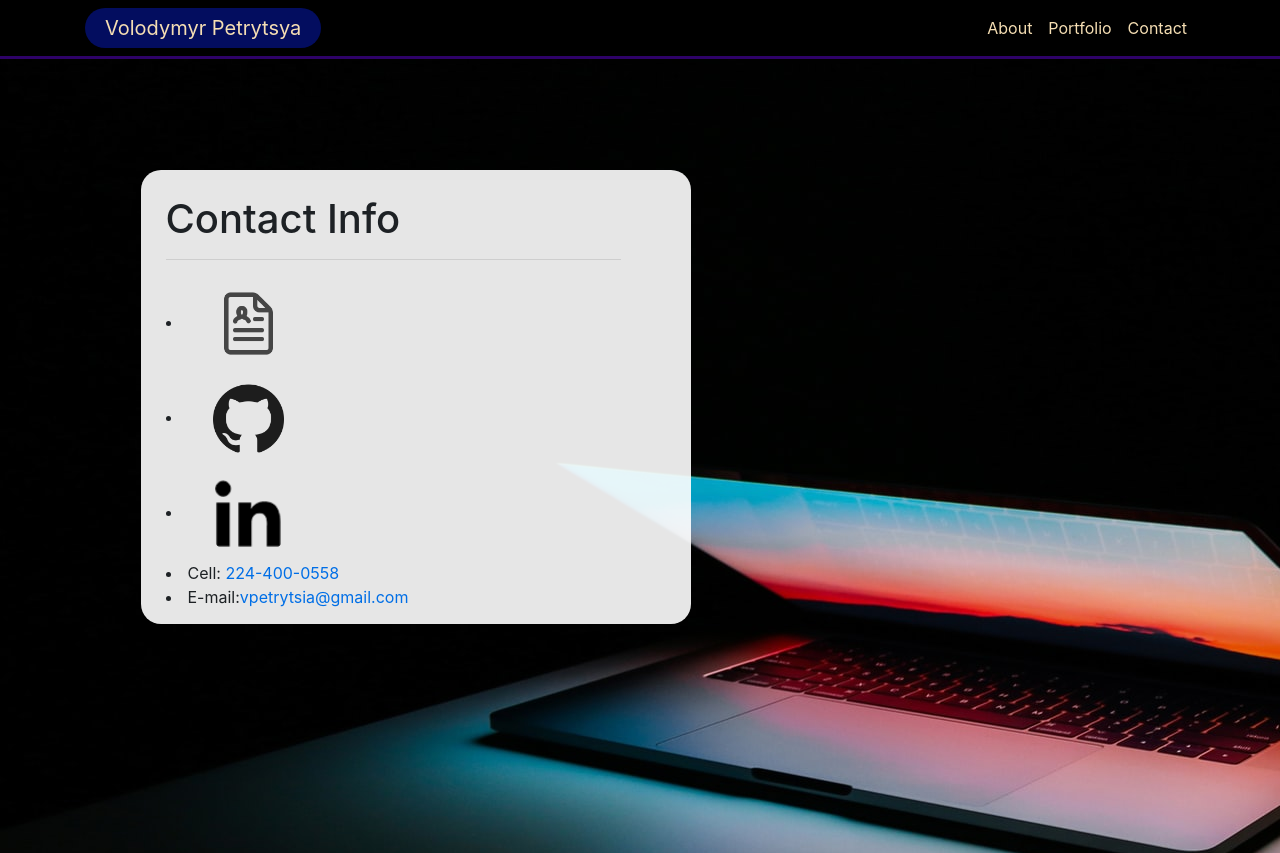
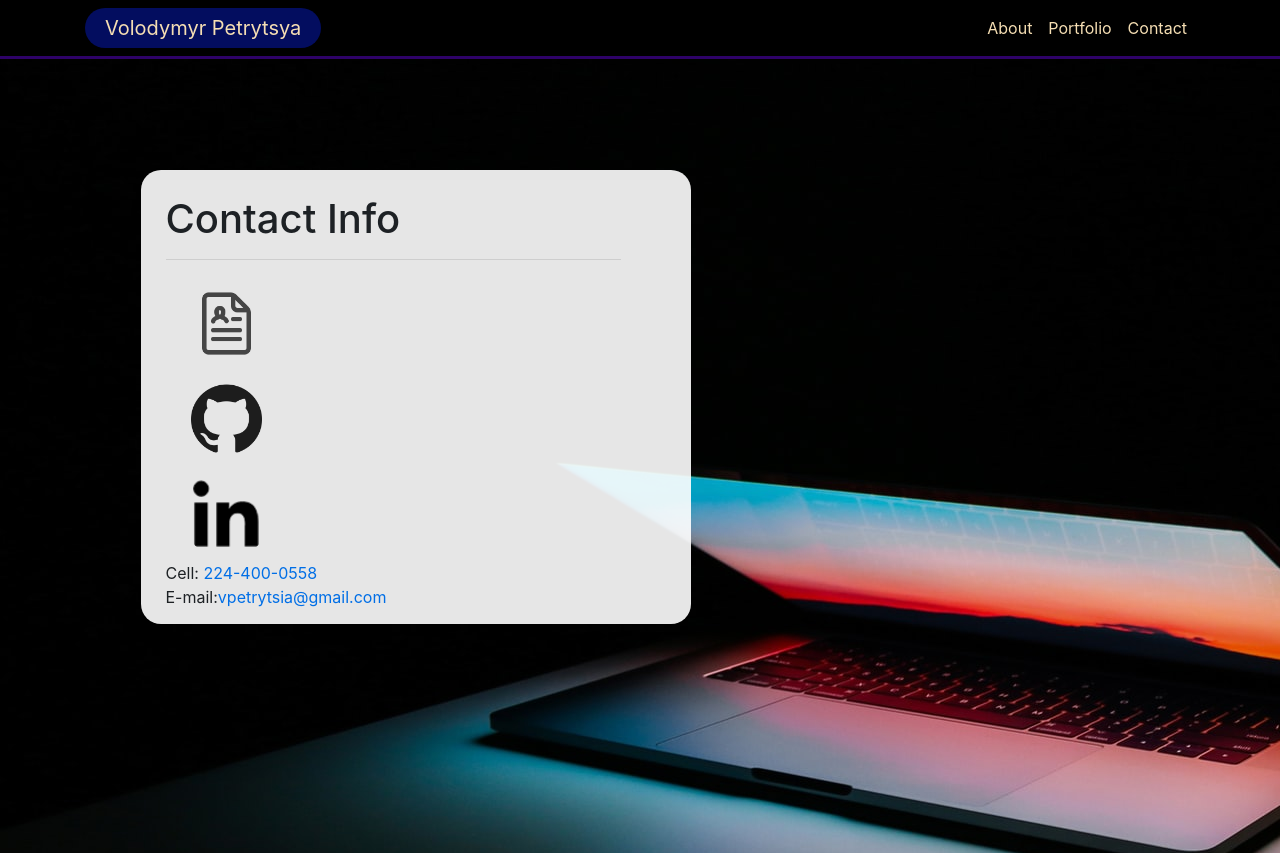
Before and after one commit to Volodya1989/portfolio-r, a React (Create React App) app: page /contact in a window 1280 px wide. Shown: the top 853 px of the page. Built offline with nearby package versions, Linux system fonts and the light colour scheme.

Commit message:
list styling

```diff
--- a/src/components/pages/Contact/contact.style.css
+++ b/src/components/pages/Contact/contact.style.css
@@ -22,3 +22,7 @@
     margin-bottom: 30%;
   }
 }
+
+li {
+  list-style: none;
+}
```
